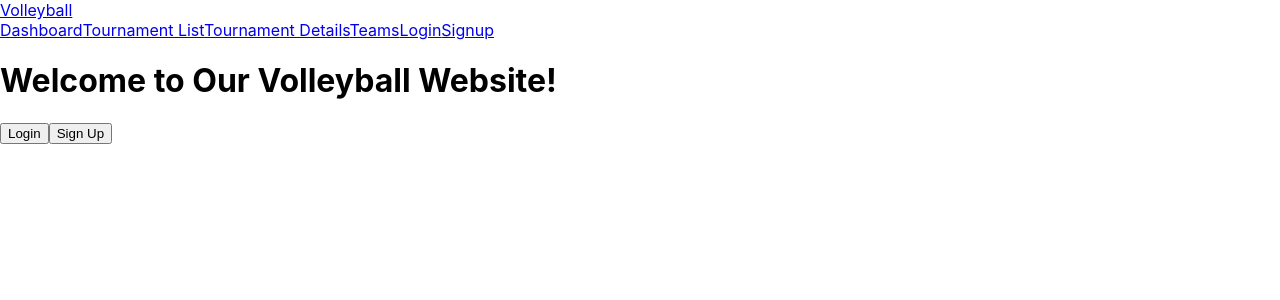
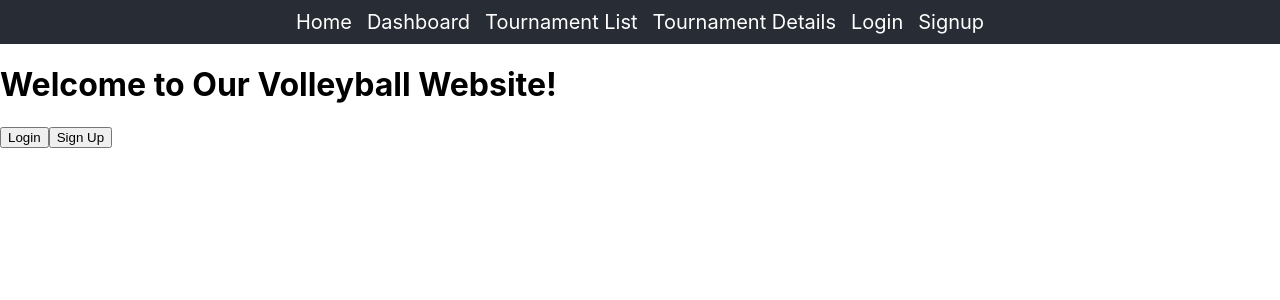
Before and after one commit to amaraceresi/volleyball-net, a React (Create React App) app in the folder client/: page / in a window 1280 px wide. Shown: the top 300 px of the page. Built offline with nearby package versions, Linux system fonts and the light colour scheme.

Commit message:
Basic CSS styling

```diff
--- a/client/src/components/Navbar/Navbar.css
+++ b/client/src/components/Navbar/Navbar.css
@@ -0,0 +1,21 @@
+.navbar {
+  background-color: #282c34;
+  padding: 10px 0;
+  display: flex;
+  justify-content: space-evenly;
+}
+
+.navbar-menu {
+  display: flex;
+  gap: 15px;
+}
+
+.navbar-item {
+  color: #ffffff;
+  text-decoration: none;
+  font-size: 20px;
+}
+
+.navbar-item:hover {
+  color: #61dafb;
+}
--- a/client/src/components/Navbar/Navbar.js
+++ b/client/src/components/Navbar/Navbar.js
@@ -5,12 +5,10 @@ import './Navbar.css';
 function Navbar() {
   return (
     <nav className="navbar">
-      <div className="container">
-        <Link to="/" className="navbar-brand">
-          Volleyball
-        </Link>
-
         <div className="navbar-menu">
+          <Link to="/" className="navbar-item">
+            Home
+          </Link>
           <Link to="/dashboard" className="navbar-item">
             Dashboard
           </Link>
@@ -20,9 +18,6 @@ function Navbar() {
           <Link to="/tournamentdetails" className="navbar-item">
             Tournament Details
           </Link>
-          <Link to="/teams" className="navbar-item">
-            Teams
-          </Link>
           <Link to="/login" className="navbar-item">
             Login
           </Link>
@@ -30,7 +25,6 @@ function Navbar() {
             Signup
           </Link>
         </div>
-      </div>
     </nav>
   );
 }
```
Also changed, not shown: client/src/pages/Signup/Signup.js (deleted, +0 -43 lines).
